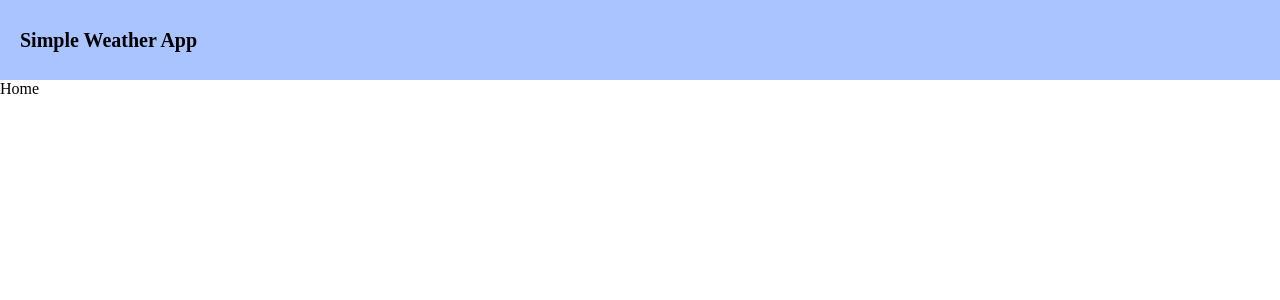
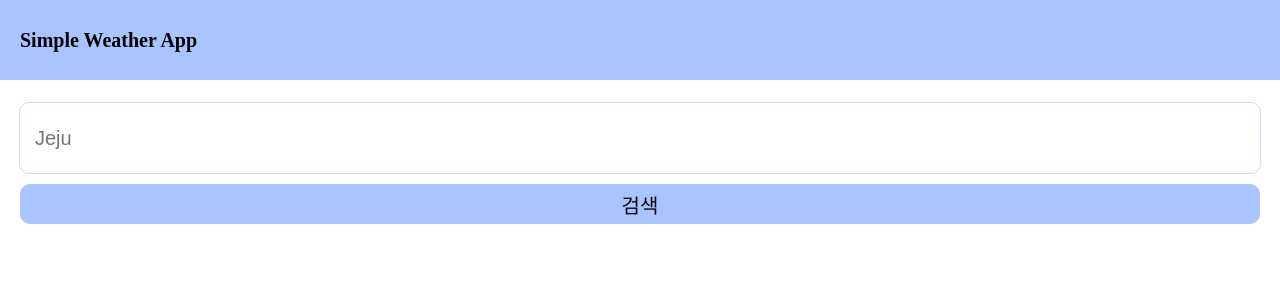
Before and after one commit to hyunki08/simple-weather-app, a React (Create React App) app: page / in a window 1280 px wide. Shown: the top 300 px of the page. Built offline with nearby package versions, Linux system fonts and the light colour scheme.

Commit message:
home body 구현

```diff
--- a/src/pages/Home.jsx
+++ b/src/pages/Home.jsx
@@ -1,7 +1,48 @@
-import React from "react";
+import React, { useState } from "react";
+import styled from "styled-components";
+import TextInput from "../components/ui/TextInput";
+import Button from "../components/ui/Button";
+import { useNavigate } from "react-router-dom";
+
+const HomeWrapper = styled.div`
+  display: flex;
+  flex-direction: column;
+  align-items: center;
+  padding: 20px 10px 20px;
+  gap: 10px;
+`;
+
+const Form = styled.form`
+  display: flex;
+  flex-direction: column;
+  align-items: center;
+  padding: 2px;
+  width: 100%;
+  gap: 10px;
+`;
 
 const Home = () => {
-  return <div>Home</div>;
+  const [value, setValue] = useState("");
+  const navigate = useNavigate();
+
+  const onChangeValue = e => {
+    setValue(e.target.value);
+  };
+
+  const onClickSubmit = e => {
+    navigate("/weather/" + value);
+  };
+
+  return (
+    <HomeWrapper>
+      <Form onSubmit={onClickSubmit}>
+        <TextInput height={"40px"} width={"calc(100% - 50px)"} placeholder={"Jeju"} value={value} onChange={onChangeValue} />
+        <Button type="submit" height={"40px"} width={"calc(100% - 20px)"}>
+          검색
+        </Button>
+      </Form>
+    </HomeWrapper>
+  );
 };
 
 export default Home;
```
